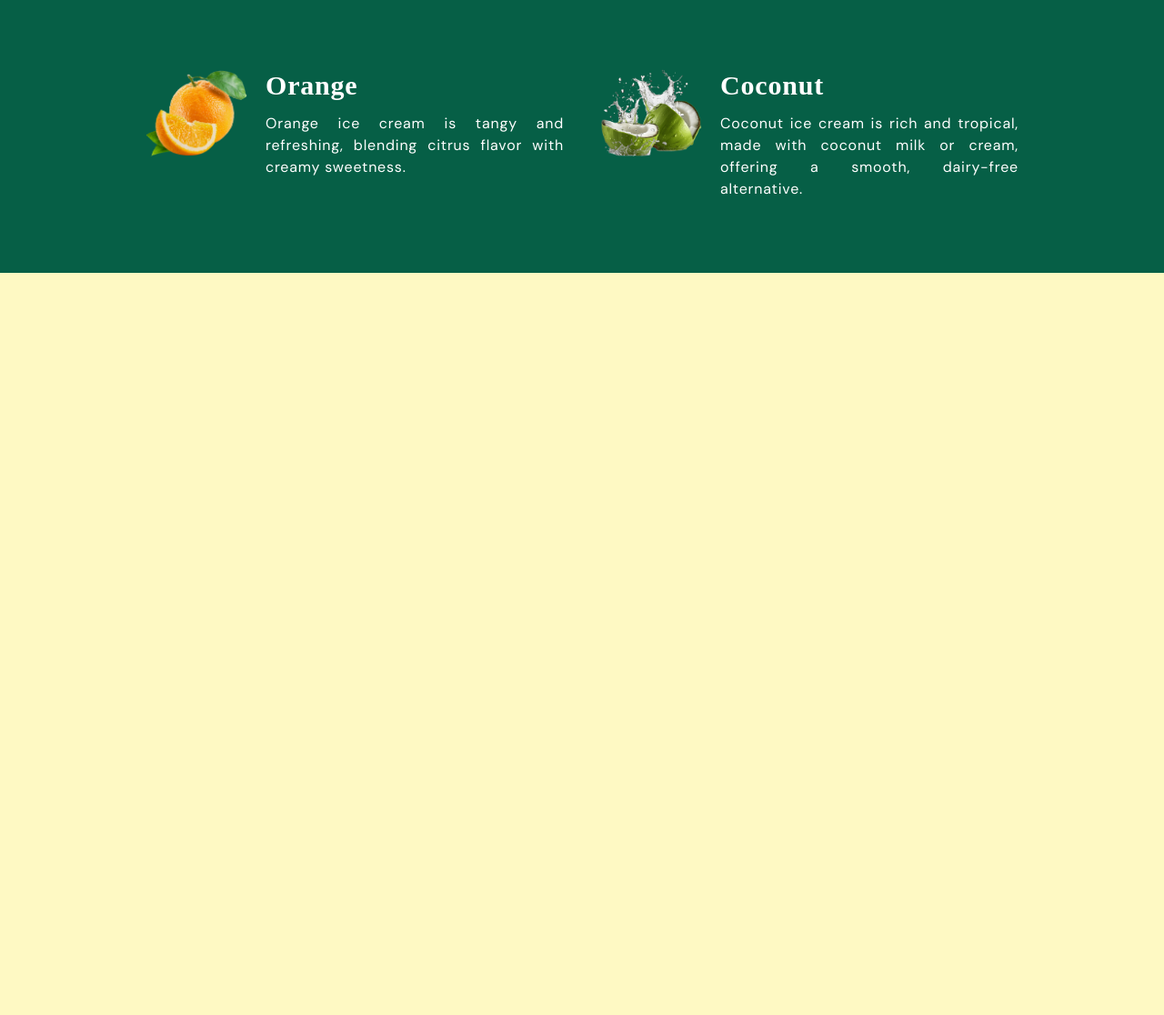
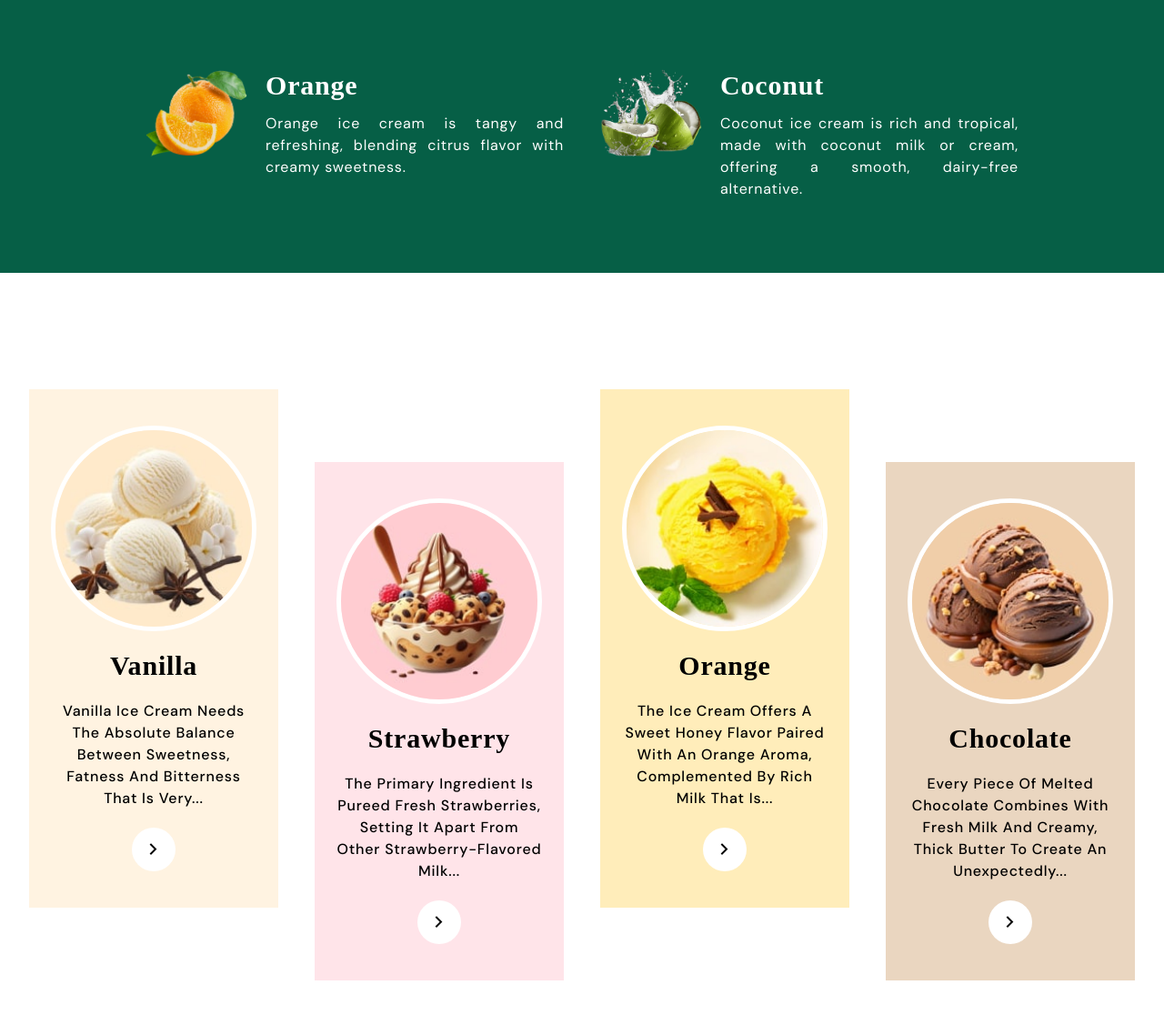
Before and after one commit to marleyDip/Ice-Cream-Landing-Page-Using-Tailwind-CSS-And-JS-DOM, a website: page index.html in a window 1280 px wide. Shown: the part 4043-5159 px from the top of the page at 91% size. Before the commit the page ends 4343 px from the top, so only its background shows below. Drawn offline with nearby package versions, Linux system fonts and the light colour scheme; a web font is replaced by a local one.

Commit message:
Flavor Section

```diff
--- a/index.html
+++ b/index.html
@@ -707,7 +707,73 @@
     <!--~~~~~~~~~~~~~~~ INGREDIENTS ~~~~~~~~~~~~~~~-->
 
     <!--~~~~~~~~~~~~~~~ FLAVOR-INFO ~~~~~~~~~~~~~~~-->
-    <section></section>
+    <section class="container py-12">
+      <div class="grid grid-cols-1 place-items-center gap-y-10 sm:grid-cols-2 sm:gap-y-0 sm:gap-x-10 lg:grid-cols-4">
+        <!-- item 1 -->
+         <div class="flavor__item max-w-sm bg-cardcolor_1 py-10 px-6 text-center space-y-5">
+          <figure class="w-full rounded-full border-[5px] border-white overflow-hidden">
+            <img class="w-full" src="assets/images/flavor_image-1.jpg" alt="Flavor Image">
+          </figure>
+
+          <h3>Vanilla</h3>
+
+          <p class="font-medium capitalize">Vanilla ice cream needs the absolute balance between sweetness, fatness and bitterness that is very...</p>
+
+          <button class="bg-white h-12 w-12 rounded-full text-2xl hover:bg-firstcolor hover:text-white duration-300">
+            <i class="ri-arrow-right-s-line"></i>
+          </button>
+         </div>
+        <!-- item 1 -->
+
+        <!-- item 2 -->
+         <div class="flavor__item max-w-sm bg-cardcolor_2 py-10 px-6 text-center space-y-5 sm:mt-20 lg:mt-40">
+          <figure class="w-full rounded-full border-[5px] border-white overflow-hidden">
+            <img class="w-full" src="assets/images/flavor_image-2.jpg" alt="Flavor Image">
+          </figure>
+
+          <h3>Strawberry</h3>
+
+          <p class="font-medium capitalize">The primary ingredient is pureed fresh strawberries, setting it apart from other strawberry-flavored milk...</p>
+
+          <button class="bg-white h-12 w-12 rounded-full text-2xl hover:bg-firstcolor hover:text-white duration-300">
+            <i class="ri-arrow-right-s-line"></i>
+          </button>
+         </div>
+        <!-- item 2 -->
+
+        <!-- item 3 -->
+         <div class="flavor__item max-w-sm bg-cardcolor_3 py-10 px-6 text-center space-y-5">
+          <figure class="w-full rounded-full border-[5px] border-white overflow-hidden">
+            <img class="w-full" src="assets/images/flavor_image-3.jpg" alt="Flavor Image">
+          </figure>
+
+          <h3>Orange</h3>
+
+          <p class="font-medium capitalize">The ice cream offers a sweet honey flavor paired with an orange aroma, complemented by rich milk that is...</p>
+
+          <button class="bg-white h-12 w-12 rounded-full text-2xl hover:bg-firstcolor hover:text-white duration-300">
+            <i class="ri-arrow-right-s-line"></i>
+          </button>
+         </div>
+        <!-- item 3 -->
+
+        <!-- item 4 -->
+         <div class="flavor__item max-w-sm bg-cardcolor_4 py-10 px-6 text-center space-y-5 sm:mt-20 lg:mt-40">
+          <figure class="w-full rounded-full border-[5px] border-white overflow-hidden">
+            <img class="w-full" src="assets/images/flavor_image-4.jpg" alt="Flavor Image">
+          </figure>
+
+          <h3>Chocolate</h3>
+
+          <p class="font-medium capitalize">Every piece of melted chocolate combines with fresh milk and creamy, thick butter to create an unexpectedly...</p>
+
+          <button class="bg-white h-12 w-12 rounded-full text-2xl hover:bg-firstcolor hover:text-white duration-300">
+            <i class="ri-arrow-right-s-line"></i>
+          </button>
+         </div>
+        <!-- item 4 -->
+      </div>
+    </section>
     <!--~~~~~~~~~~~~~~~ FLAVOR-INFO ~~~~~~~~~~~~~~~-->
 
     <!--~~~~~~~~~~~~~~~ BLOGS ~~~~~~~~~~~~~~~-->
--- a/input.css
+++ b/input.css
@@ -54,3 +54,13 @@ p {
     font-size: 40px !important;
 }
 /* swiper */
+
+/* flavor */
+.flavor__item img {
+    @apply duration-700;
+}
+
+.flavor__item:hover img {
+    @apply scale-110;
+}
+/* flavor */
```
Also changed, not shown: output.css.
